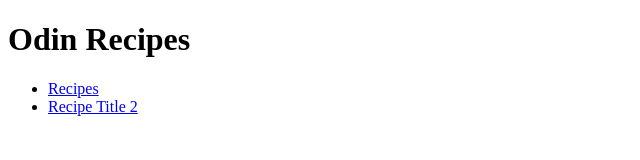
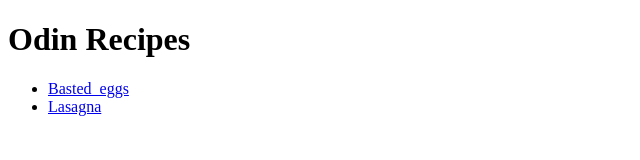
Before and after one commit to DiabloNIGhtrider/odin-recipes, a plain HTML site: page index.html in a window 1280 px wide. Shown: the full height of the page, 0-640 px from the left. Drawn offline with Linux system fonts and the light colour scheme.

Commit message:
Update index.html

```diff
--- a/index.html
+++ b/index.html
@@ -8,8 +8,8 @@
 <body>
  <h1>Odin Recipes</h1>
   <ul>
-    <li><a href="recipes/basted_eggs.html">Recipes</a></li>
-    <li><a href="recipes/lasagna.html">Recipe Title 2</a></li>
+    <li><a href="recipes/basted_eggs.html">Basted_eggs</a></li>
+    <li><a href="recipes/lasagna.html">Lasagna</a></li>
   </ul>
 
 </body>
```
